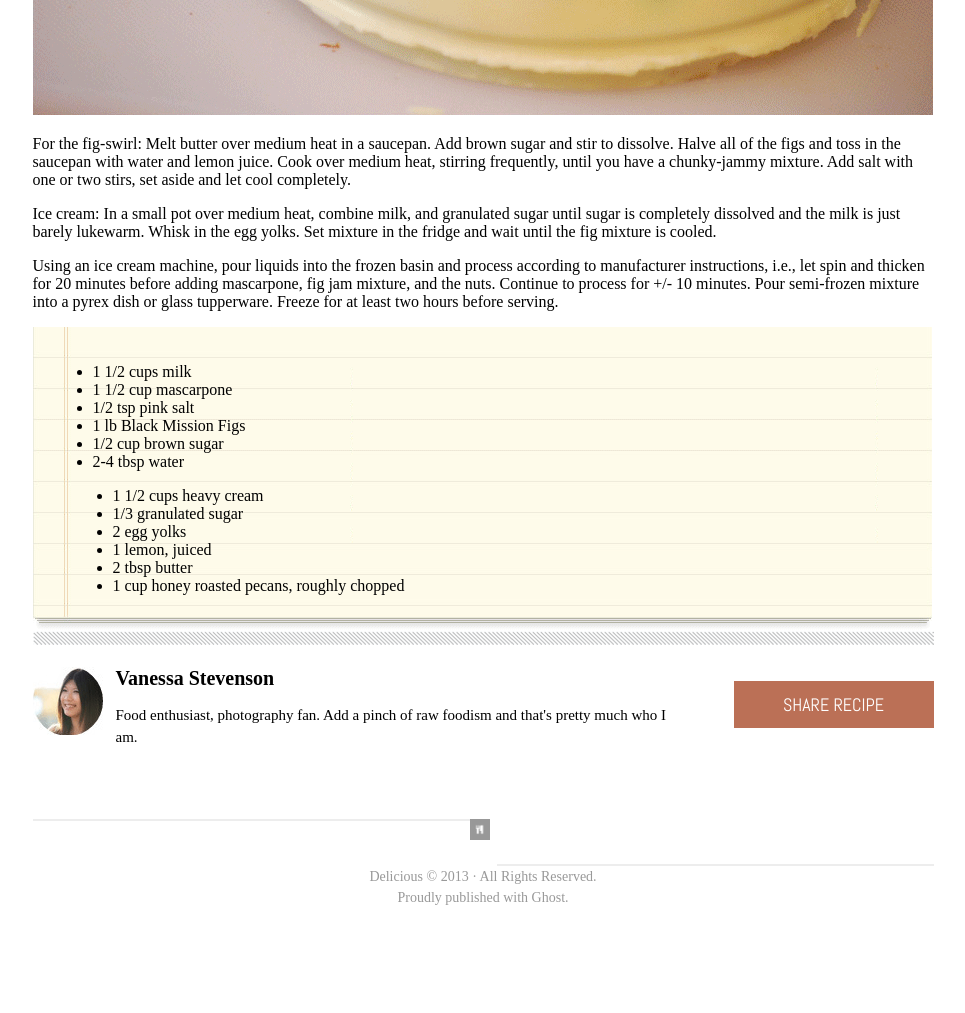
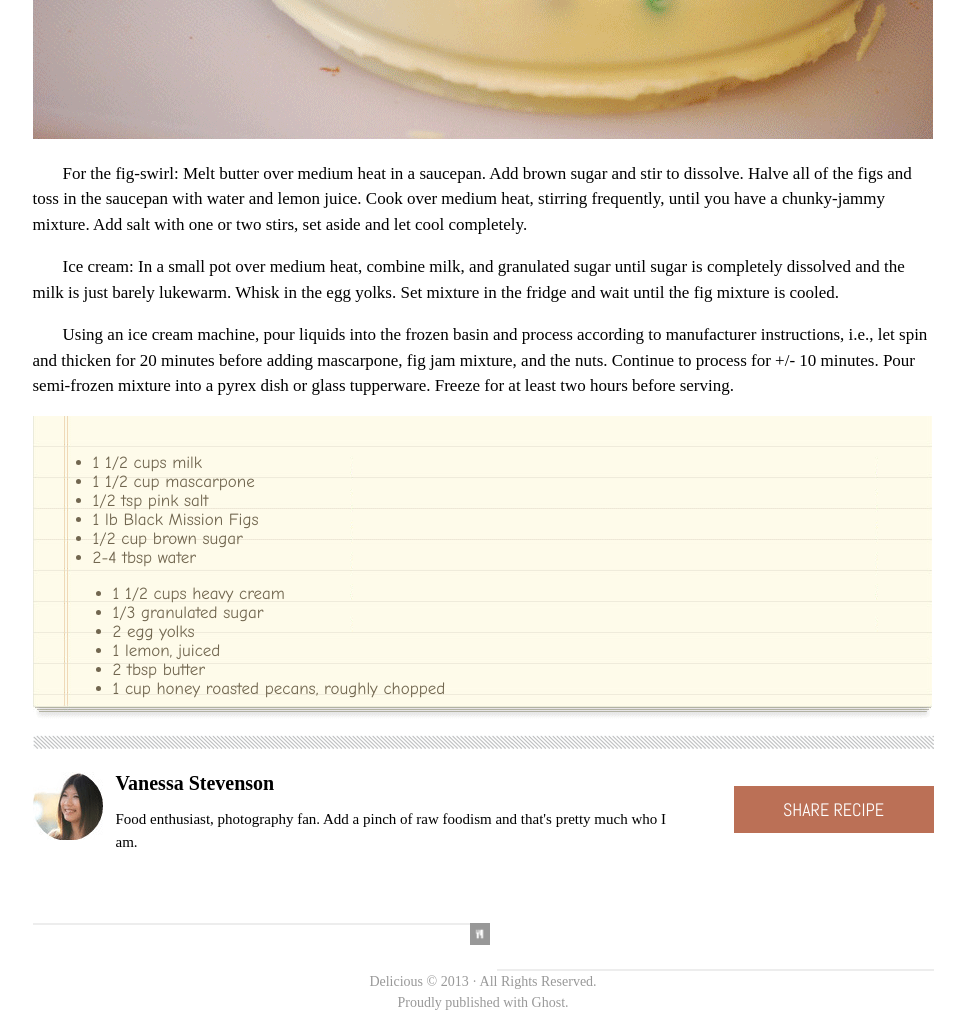
Before and after one commit to ckperez/chocolate-pizza, a plain HTML site: page index.html in a window 1280 px wide. Shown: the part 820-1833 px from the top of the page, without its empty margins (157-1122 px from the left). Before the commit the page ends 1728 px from the top, so only its background shows below. Drawn offline with Linux system fonts and the light colour scheme; a web font is replaced by a local one.

Commit message:
more css

```diff
--- a/style.css
+++ b/style.css
@@ -7,6 +7,7 @@ body {
   margin-right: auto;
   background-color: white;
   font-family: "Droid Serif", serif;
+  font-size: 17px;
 }
 
 header {
@@ -17,6 +18,11 @@ header {
 
 article {
   margin-top: 60px;
+}
+
+article p {
+  text-indent: 30px;
+  line-height: 1.5em;
 }
 
 article h1 {
@@ -84,6 +90,8 @@ header li {
   background-image: url("img/list-bg.png");
   background-repeat: no-repeat;
   padding: 20px;
+  font-family: "Comic Sans MS", sans-serif;
+  color: #71664F;
 }
 
 .ingredients2 {
```
